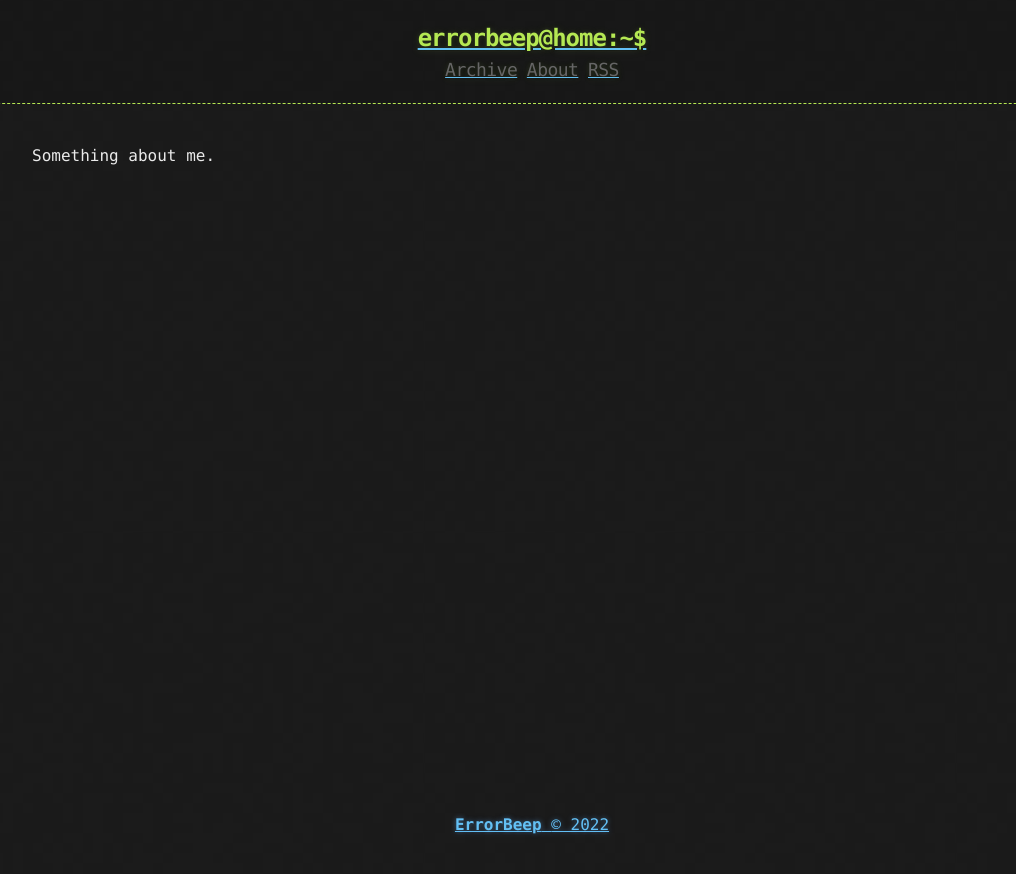
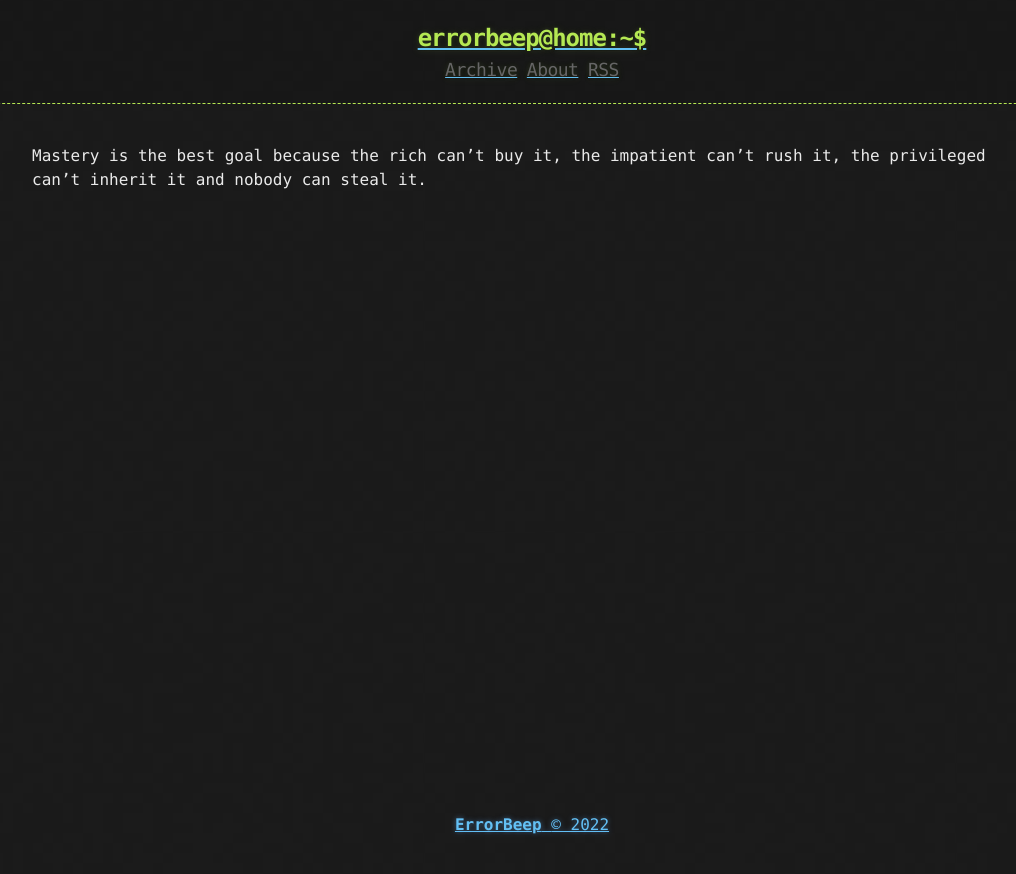
Before and after one commit to Errorbeep/errorbeep.github.io, a Jekyll site: the page built from about.md, in a window 1280 px wide. Shown: the top 874 px of the page, without its empty margins (108-1124 px from the left). Built offline with Jekyll 4.4.1, drawn with Linux system fonts in a browser that asks for light colours.

Commit message:
update about page

```diff
--- a/about.md
+++ b/about.md
@@ -3,4 +3,4 @@ layout: page
 title: About
 ---
 
-Something about me.
+Mastery is the best goal because the rich can’t buy it, the impatient can’t rush it, the privileged can’t inherit it and nobody can steal it.
```
